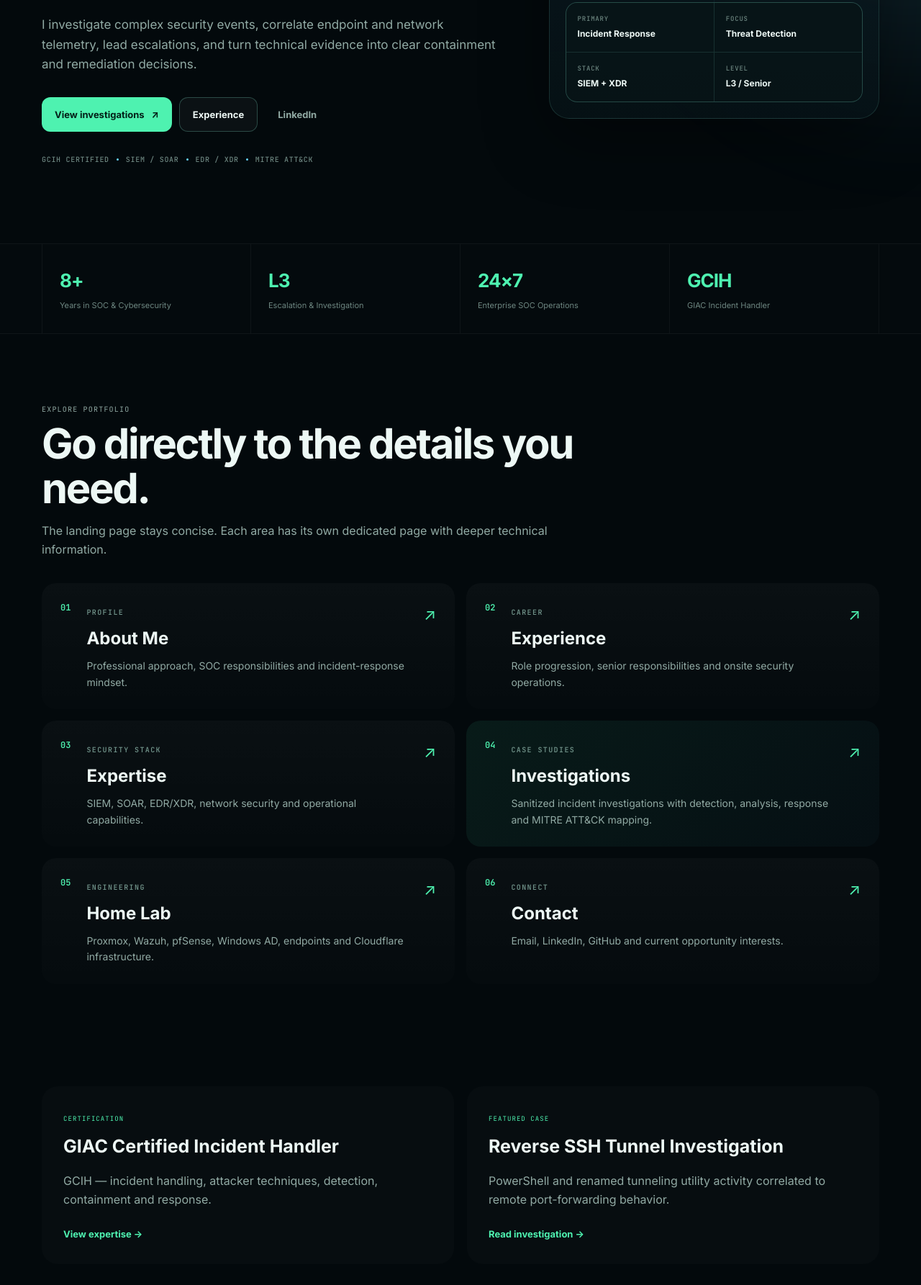
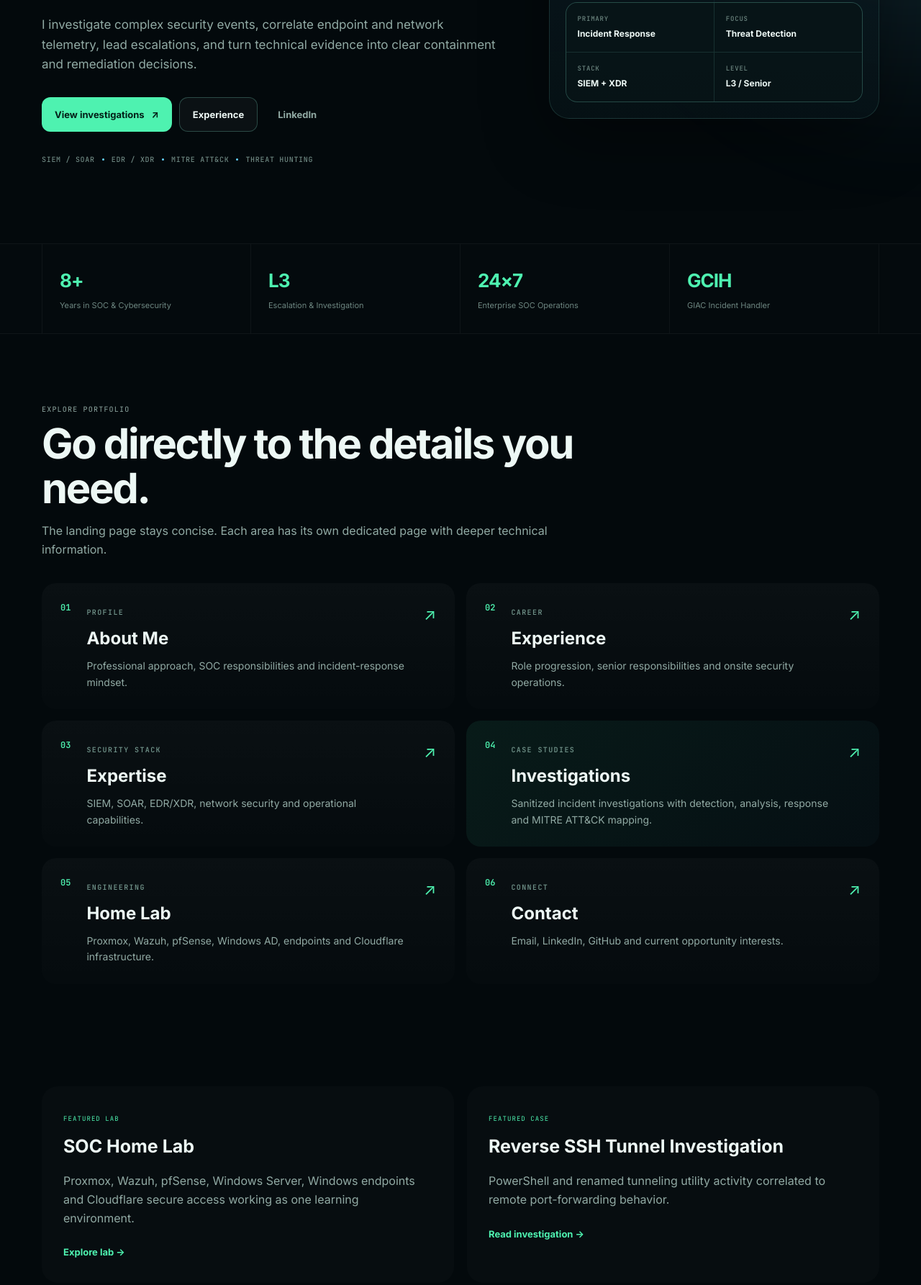
Before and after one commit to vinayvanimina/vinay-cybersecurity-portfolio, a website: page index.html in a window 1280 px wide. Shown: the part 552-2337 px from the top of the page at 72% size. Drawn offline with Linux system fonts and the light colour scheme.

Commit message:
Remove duplicate homepage certification content

```diff
--- a/index.html
+++ b/index.html
@@ -54,7 +54,7 @@
           <a class="btn btn-secondary" href="experience.html">Experience</a>
           <a class="btn btn-ghost" href="https://www.linkedin.com/in/vinay-kumar-vanimina-081b18130/" target="_blank" rel="noopener">LinkedIn</a>
         </div>
-        <div class="hero-note"><span>GCIH Certified</span><i></i><span>SIEM / SOAR</span><i></i><span>EDR / XDR</span><i></i><span>MITRE ATT&amp;CK</span></div>
+        <div class="hero-note"><span>SIEM / SOAR</span><i></i><span>EDR / XDR</span><i></i><span>MITRE ATT&amp;CK</span><i></i><span>Threat Hunting</span></div>
       </div>
 
       <aside class="command-panel spotlight reveal" aria-label="SOC professional profile">
@@ -96,7 +96,7 @@
 
     <section class="section home-feature-row">
       <article class="mini-feature spotlight reveal">
-        <span class="card-overline">CERTIFICATION</span><h3>GIAC Certified Incident Handler</h3><p>GCIH — incident handling, attacker techniques, detection, containment and response.</p><a href="expertise.html">View expertise →</a>
+        <span class="card-overline">FEATURED LAB</span><h3>SOC Home Lab</h3><p>Proxmox, Wazuh, pfSense, Windows Server, Windows endpoints and Cloudflare secure access working as one learning environment.</p><a href="lab.html">Explore lab →</a>
       </article>
       <article class="mini-feature spotlight reveal">
         <span class="card-overline">FEATURED CASE</span><h3>Reverse SSH Tunnel Investigation</h3><p>PowerShell and renamed tunneling utility activity correlated to remote port-forwarding behavior.</p><a href="investigations.html">Read investigation →</a>
```
